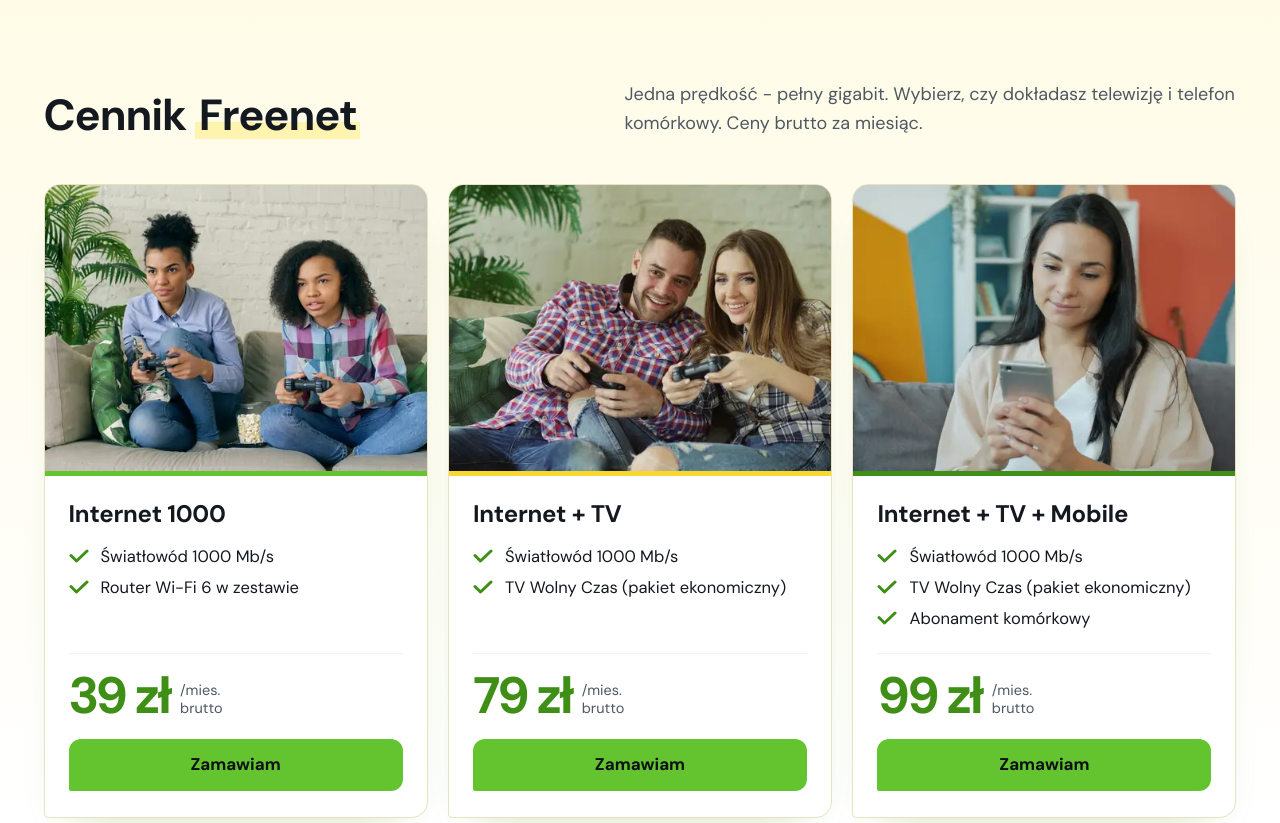
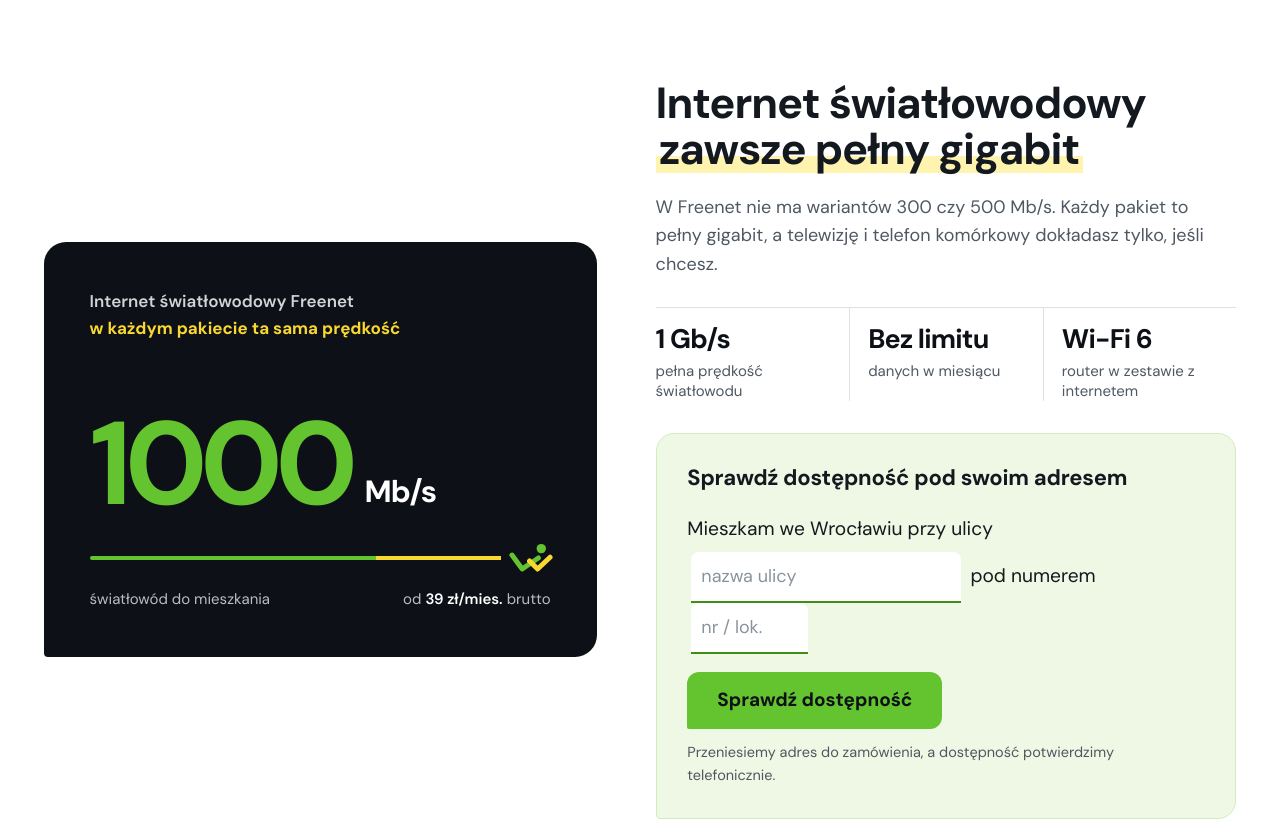
Before and after one commit to Disaster26/freenet-koncepcja, a plain HTML site: page index.html in a window 1280 px wide. Shown: the part 940-1763 px from the top of the page. Drawn offline with Linux system fonts and the light colour scheme.

Commit message:
Blok Internet: pelny gigabit 1000 Mb/s i sprawdzenie dostepnosci pod adresem

```diff
--- a/app.js
+++ b/app.js
@@ -13,6 +13,8 @@
   document.querySelectorAll('[data-pakiet]').forEach(function(a){a.addEventListener('click',function(){if(!sel)return;for(var i=0;i<sel.options.length;i++){if(sel.options[i].text===a.dataset.pakiet){sel.selectedIndex=i;break}}})});
   var f=document.getElementById('form');
   if(f){f.addEventListener('submit',function(e){e.preventDefault();document.getElementById('ok').textContent='To wersja robocza strony - formularz zacznie wysyłać zamówienia po podłączeniu skrzynki.'})}
+  var ad=document.getElementById('adr');
+  if(ad){ad.addEventListener('submit',function(e){e.preventDefault();var u=ad.ulica.value.trim(),n=ad.numer.value.trim(),fa=document.querySelector('#form [name=adres]');if(!u){ad.ulica.focus();return}if(fa){fa.value='ul. '+u+(n?' '+n:'')+', Wrocław'}var z=document.getElementById('zamow');if(z)z.scrollIntoView({behavior:'smooth'});var im=document.querySelector('#form [name=imie]');if(im)setTimeout(function(){im.focus({preventScroll:true})},600)})}
   var m=document.getElementById('mapa');
   function load(){if(m.dataset.ok)return;m.dataset.ok=1;var fr=document.createElement('iframe');fr.src=m.dataset.src;fr.title=m.querySelector('.ph').textContent;fr.loading='lazy';fr.referrerPolicy='no-referrer-when-downgrade';m.appendChild(fr)}
   if(m){if('IntersectionObserver' in window){var mo=new IntersectionObserver(function(es){if(es[0].isIntersecting){load();mo.disconnect()}},{rootMargin:'300px'});mo.observe(m)}else load()}
--- a/index.html
+++ b/index.html
@@ -243,6 +243,47 @@ h2 .pod{background:linear-gradient(transparent 62%,var(--zl) 62%,var(--zl) 92%,t
 .dane .sk{background:var(--z);color:var(--k)}
 .stopka{background:#16340C;border-top:6px solid var(--y)}
 .stopka .logo .wm i{color:var(--y)}
+/* 18.11: blok Internet - pelny gigabit + sprawdzenie adresu */
+#internet{background:#fff}
+.net{display:grid;grid-template-columns:minmax(0,1fr) minmax(0,1.05fr);gap:clamp(28px,4.6vw,80px);align-items:center}
+.gb{position:relative;background:var(--k);color:#fff;border-radius:22px 22px 22px 4px;padding:clamp(28px,3.6vw,54px);display:flex;flex-direction:column;overflow:hidden}
+.gb .lb{font-size:17px;font-weight:600;color:rgba(255,255,255,.82)}
+.gb .lb b{color:var(--y);font-weight:700}
+.gb .nr{display:flex;align-items:flex-end;flex-wrap:wrap;gap:6px 14px;margin-top:clamp(40px,6vw,96px)}
+.gb .nr b{font-size:clamp(96px,9.2vw,172px);line-height:.78;letter-spacing:-.065em;color:var(--z);font-weight:700}
+.gb .nr span{font-size:clamp(26px,2.4vw,38px);font-weight:700;line-height:1;letter-spacing:-.03em;padding-bottom:4px}
+.gb .ln{position:relative;height:34px;margin-top:30px}
+.gb .ln:before{content:"";position:absolute;left:0;right:0;top:50%;height:4px;margin-top:-2px;border-radius:4px;background:linear-gradient(90deg,var(--z) 0,var(--z) 62%,var(--y) 62%,var(--y) 100%)}
+.gb .ln svg{position:absolute;right:-2px;top:0;width:52px;height:34px;background:var(--k);padding-left:8px}
+.gb .op{display:flex;flex-wrap:wrap;justify-content:space-between;gap:4px 12px;margin-top:12px;font-size:15px;color:rgba(255,255,255,.72)}
+.gb .op b{color:#fff;font-weight:600}
+.net .pr h2{max-width:13em}
+.net .lead2{margin-top:20px;font-size:clamp(18px,1.4vw,21px);color:var(--s);max-width:31em}
+.trzy{list-style:none;margin:28px 0 0;padding:0;display:grid;grid-template-columns:repeat(3,minmax(0,1fr));border-top:1px solid var(--l)}
+.trzy li{padding:18px 16px 0 0}
+.trzy li+li{padding-left:18px;border-left:1px solid var(--l)}
+.trzy b{display:block;font-size:clamp(24px,2.1vw,32px);line-height:1;letter-spacing:-.03em;color:var(--k)}
+.trzy span{display:block;margin-top:8px;font-size:15px;line-height:1.35;color:var(--s)}
+.adr{margin-top:32px;background:var(--zj);border-radius:18px 18px 18px 4px;padding:clamp(22px,2.4vw,32px);border:1px solid #D3ECBF}
+.adr h3{font-size:22px}
+.adr .zd{margin-top:16px;font-size:clamp(18px,1.5vw,21px);line-height:2.3;color:var(--t)}
+.adr input{font:inherit;font-size:18px;font-weight:600;color:var(--k);background:#fff;border:0;border-bottom:2px solid var(--zc);border-radius:8px 8px 0 0;padding:4px 10px;margin:0 4px;vertical-align:baseline}
+.adr input::placeholder{color:#8A939C;font-weight:400}
+.adr input:focus{outline:2px solid var(--zc);outline-offset:2px}
+.adr #a-ul{width:min(15em,100%)}.adr #a-nr{width:6.5em}
+.adr .btn{margin-top:18px}
+.adr .ii{margin-top:12px;font-size:14.5px;color:var(--s)}
+@media (max-width:1060px){.net{grid-template-columns:1fr}.gb .nr{margin-top:34px}}
+@media (max-width:700px){
+  .gb{padding:26px 22px 24px}
+  .gb .nr b{font-size:clamp(92px,29vw,128px)}
+  .trzy{grid-template-columns:1fr}
+  .trzy li,.trzy li+li{padding:14px 0;border-left:0;border-bottom:1px solid var(--l);display:flex;align-items:baseline;gap:14px}
+  .trzy span{margin-top:0}
+  .adr .zd{line-height:1.5}
+  .adr input{display:block;width:100%!important;margin:6px 0 12px}
+  .adr .btn{width:100%;margin-top:6px}
+}
 @media (max-width:700px){
   .hero:after{background:linear-gradient(180deg,rgba(255,251,230,0) 0,rgba(255,251,230,0) 46vw,rgba(255,251,230,.92) 82vw,var(--krem) 100vw)}
   .hero .in:before{display:none}
@@ -260,6 +301,7 @@ h2 .pod{background:linear-gradient(transparent 62%,var(--zl) 62%,var(--zl) 92%,t
   <div class="wrap">
     <a class="logo" href="#" aria-label="freenet.org - strona główna"><span class="wm">freenet<i>.</i>org</span><svg aria-hidden="true"><use href="#ptaszki"/></svg></a>
     <nav class="menu" id="menu" aria-label="Menu">
+      <a href="#internet">Internet</a>
       <a href="#cennik">Cennik</a>
       <a href="#osiedla">Dla nowych osiedli</a>
       <a href="#zamow">Zamów</a>
@@ -286,6 +328,32 @@ h2 .pod{background:linear-gradient(transparent 62%,var(--zl) 62%,var(--zl) 92%,t
     <div class="cta">
       <a class="btn" href="#zamow">Zamów internet</a>
       <p class="bok">albo zadzwoń: <a href="tel:+48717215151"><b>71 721 51 51</b></a><br>pn-pt 9:00-17:00</p>
+    </div>
+  </div>
+</section>
+
+<section id="internet" aria-label="Internet światłowodowy">
+  <div class="wrap net">
+    <div class="gb">
+      <p class="lb">Internet światłowodowy Freenet<br><b>w każdym pakiecie ta sama prędkość</b></p>
+      <p class="nr"><b>1000</b><span>Mb/s</span></p>
+      <div class="ln" aria-hidden="true"><svg viewBox="0 0 30 20"><use href="#znak"/></svg></div>
+      <p class="op"><span>światłowód do mieszkania</span><span>od <b>39 zł/mies.</b> brutto</span></p>
+    </div>
+    <div class="pr">
+      <h2>Internet światłowodowy <span class="pod">zawsze pełny gigabit</span></h2>
+      <p class="lead2">W Freenet nie ma wariantów 300 czy 500 Mb/s. Każdy pakiet to pełny gigabit, a telewizję i telefon komórkowy dokładasz tylko, jeśli chcesz.</p>
+      <ul class="trzy">
+        <li><b>1 Gb/s</b><span>pełna prędkość światłowodu</span></li>
+        <li><b>Bez limitu</b><span>danych w miesiącu</span></li>
+        <li><b>Wi-Fi 6</b><span>router w zestawie z internetem</span></li>
+      </ul>
+      <form class="adr" id="adr" novalidate>
+        <h3>Sprawdź dostępność pod swoim adresem</h3>
+        <p class="zd"><label for="a-ul">Mieszkam we Wrocławiu przy ulicy</label> <input id="a-ul" name="ulica" autocomplete="address-line1" placeholder="nazwa ulicy"> <label for="a-nr">pod numerem</label> <input id="a-nr" name="numer" placeholder="nr / lok."></p>
+        <button class="btn" type="submit">Sprawdź dostępność</button>
+        <p class="ii">Przeniesiemy adres do zamówienia, a dostępność potwierdzimy telefonicznie.</p>
+      </form>
     </div>
   </div>
 </section>
```
